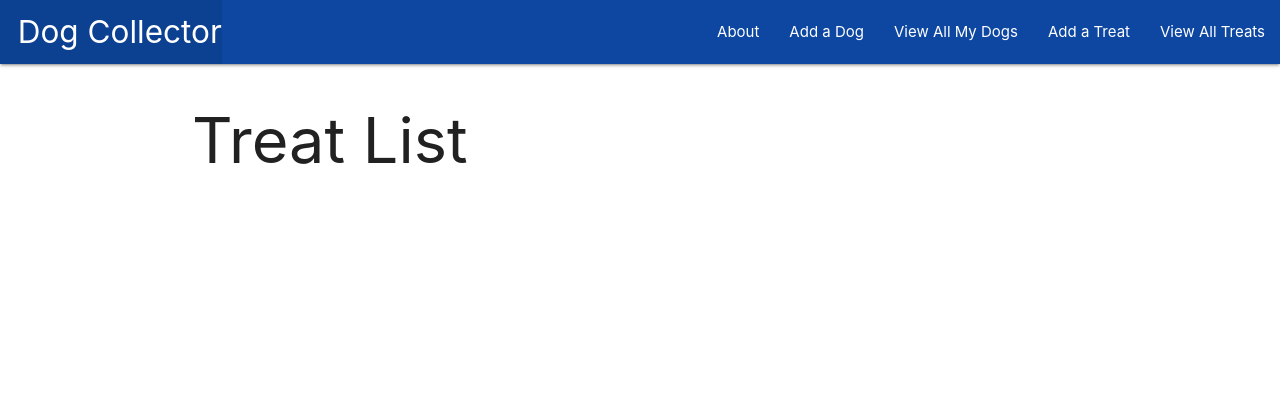
After one commit to benburgos/dogcollector, a Django app: page /treats/ in a window 1280 px wide. The commit adds this page. Shown: the top 420 px of the page. Run offline with Django 4.2, Linux system fonts and the light colour scheme; data that the repository does not hold is empty.

Commit message:
adds treat model

```diff
--- a/main_app/templates/base.html
+++ b/main_app/templates/base.html
@@ -30,6 +30,8 @@
             <li><a href="{% url 'about' %}">About</a></li>
             <li><a href="{% url 'dogs_create' %}">Add a Dog</a></li>
             <li><a href="{% url 'index' %}">View All My Dogs</a></li>
+            <li><a href="{% url 'treats_create' %}">Add a Treat</a></li>
+            <li><a href="{% url 'treats_index' %}">View All Treats</a></li>
           </ul>
         </div>
       </nav>
--- /dev/null
+++ b/main_app/templates/main_app/favoritetreat_list.html
@@ -0,0 +1,17 @@
+{% extends 'base.html' %}
+{% block content %}
+
+<h1>Treat List</h1>
+
+{% for treat in favoritetreat_list %}
+  <a href="{% url 'treats_detail' treat.id %}">
+    <div class="card">
+        <div class="card-content">
+            <span class="card-title">{{ treat.name }}</span>
+            <p>Color: {{ treat.flavor }}</p>
+        </div>
+    </div>
+  </a>
+{% endfor %}
+
+{% endblock %}
--- a/main_app/urls.py
+++ b/main_app/urls.py
@@ -9,4 +9,9 @@ urlpatterns = [
     path('dogs/create/', views.DogCreate.as_view(), name='dogs_create'),
     path('dogs/<int:pk>/update/', views.DogUpdate.as_view(), name='dogs_update'),
     path('dogs/<int:pk>/delete/', views.DogDelete.as_view(), name='dogs_delete'),
+    path('treats/', views.FavoriteTreatList.as_view(), name='treats_index'),
+    path('treats/<int:pk>/', views.FavoriteTreatDetail.as_view(), name='treats_detail'),
+    path('treats/create/', views.FavoriteTreatCreate.as_view(), name='treats_create'),
+    path('treats/<int:pk>/update/', views.FavoriteTreatUpdate.as_view(), name='treats_update'),
+    path('treats/<int:pk>/delete/', views.FavoriteTreatDelete.as_view(), name='treats_delete'),
 ]
--- a/main_app/views.py
+++ b/main_app/views.py
@@ -1,8 +1,9 @@
-from ast import Del, Delete
+from ast import Delete
 from django.shortcuts import render
 from django.http import HttpResponse
+from django.views.generic import ListView, DetailView
 from django.views.generic.edit import CreateView, UpdateView, DeleteView
-from .models import Dog
+from .models import Dog, FavoriteTreat
 
 
 def home(request):
@@ -33,6 +34,30 @@ class DogUpdate(UpdateView):
     model = Dog
     fields = ['breed', 'description', 'age']
 
+
 class DogDelete(DeleteView):
     model = Dog
     success_url = '/dogs/'
+
+
+class FavoriteTreatList(ListView):
+    model = FavoriteTreat
+
+
+class FavoriteTreatDetail(DetailView):
+    model = FavoriteTreat
+
+
+class FavoriteTreatCreate(CreateView):
+    model = FavoriteTreat
+    fields = '__all__'
+
+
+class FavoriteTreatUpdate(UpdateView):
+    model = FavoriteTreat
+    fields = ['name', 'flavor']
+
+
+class FavoriteTreatDelete(DeleteView):
+    model = FavoriteTreat
+    success_url = '/treats/'
```
Also changed, not shown: main_app/templates/main_app/favoritetreat_confirm_delete.html (added, +13 -0 lines), main_app/templates/main_app/favoritetreat_detail.html (added, +20 -0 lines), main_app/templates/main_app/favoritetreat_form.html (added, +17 -0 lines), main_app/migrations/0002_favoritetreat.py (added).
